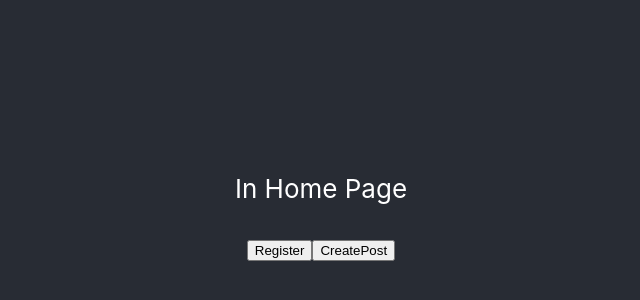
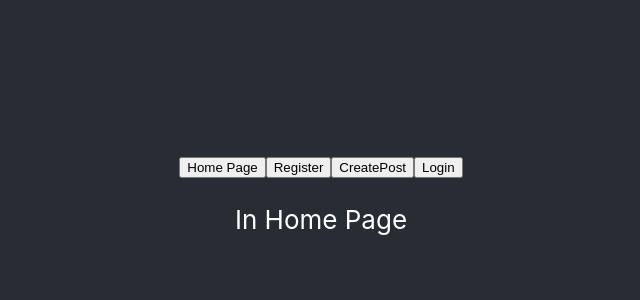
Before and after one commit to JasonGirouard/2104-UIC-RM-WEB-PT-strangers-things-kt-jg, a React (Create React App) app in the folder react-review-rep/: page / in a window 1280 px wide. Shown: the part 196-496 px from the top of the page, without its empty margins (319-959 px from the left). Built offline with nearby package versions, Linux system fonts and the light colour scheme.

Commit message:
Kyles_branch

```diff
--- a/react-review-rep/src/App.js
+++ b/react-review-rep/src/App.js
@@ -10,6 +10,7 @@ import {
   HomePage,
   Login,
   Logout,
+  NavBar,
   Register,
   SearchPosts,
 } from "./components";
@@ -30,6 +31,7 @@ function App() {
         <Login />
         <Logout /> */}
         <Route path="/Register" component={Register}/>
+        <Route path="/Login" component={Login} />
         {/* <SearchPosts /> */}
       </header>
     </div>
--- a/react-review-rep/src/components/CreatePost.jsx
+++ b/react-review-rep/src/components/CreatePost.jsx
@@ -1,12 +1,13 @@
 import React from "react";
 import {Link} from "react-router-dom";
+import NavBar from "./NavBar";
 
 const CreatePost = () => {
 
     return (
         <div>
 
-
+           <NavBar />
             In Create Post
 
         </div>
--- a/react-review-rep/src/components/HomePage.jsx
+++ b/react-review-rep/src/components/HomePage.jsx
@@ -1,21 +1,16 @@
 import React from "react";
 import {Link} from "react-router-dom";
+import NavBar from "./NavBar";
 
 const HomePage = () => {
 
     return (
         <div>
-
+            <NavBar />
             <p>In Home Page</p>
 
 
-            <Link to="/Register">
-            <button>Register</button>
-            </Link>
 
-            <Link to="/CreatePost">
-            <button>CreatePost</button>
-            </Link>
 
         </div>
     );
--- a/react-review-rep/src/components/Login.jsx
+++ b/react-review-rep/src/components/Login.jsx
@@ -1,10 +1,12 @@
 import React from "react";
 import {Link} from "react-router-dom";
+import NavBar from "./NavBar";
 
 const Login = () => {
 
     return (
         <div>
+            <NavBar />
             In Login
         </div>
     );
--- /dev/null
+++ b/react-review-rep/src/components/NavBar.jsx
@@ -0,0 +1,29 @@
+import React from "react";
+import {Link} from "react-router-dom";
+
+const NavBar = () => {
+
+    return (
+        <div>
+             <Link to="/">
+            <button>Home Page</button>
+            </Link>
+
+
+             <Link to="/Register">
+            <button>Register</button>
+            </Link>
+
+            <Link to="/CreatePost">
+            <button>CreatePost</button>
+            </Link>
+
+            <Link to="/Login">
+            <button>Login</button>
+            </Link>
+
+        </div>
+    );
+};
+
+export default NavBar;
--- a/react-review-rep/src/components/Register.jsx
+++ b/react-review-rep/src/components/Register.jsx
@@ -1,12 +1,18 @@
 import React from "react";
 import {Link} from "react-router-dom";
+import NavBar from "./NavBar";
+import {RegisterUser} from "./utils";
+import ReactDOM from "react-dom";
 
 const Register = () => {
 
     return (
         <div>
-
+            <NavBar />
             In Register
+            <button onClick={() => {RegisterUser()}}>
+                Submit
+            </button>
 
         </div>
     );
--- a/react-review-rep/src/components/index.js
+++ b/react-review-rep/src/components/index.js
@@ -7,5 +7,6 @@ export { default as EditPost } from './EditPost';
 export { default as HomePage } from './HomePage';
 export { default as Login } from './Login';
 export { default as Logout} from './Logout';
+export { default as NavBar } from './NavBar';
 export { default as Register } from './Register';
 export { default as SearchPosts } from './SearchPosts';
--- /dev/null
+++ b/react-review-rep/src/components/utils/index.js
@@ -0,0 +1,3 @@
+export function RegisterUser(){
+    console.log("testinRegisterUser")
+}
```
